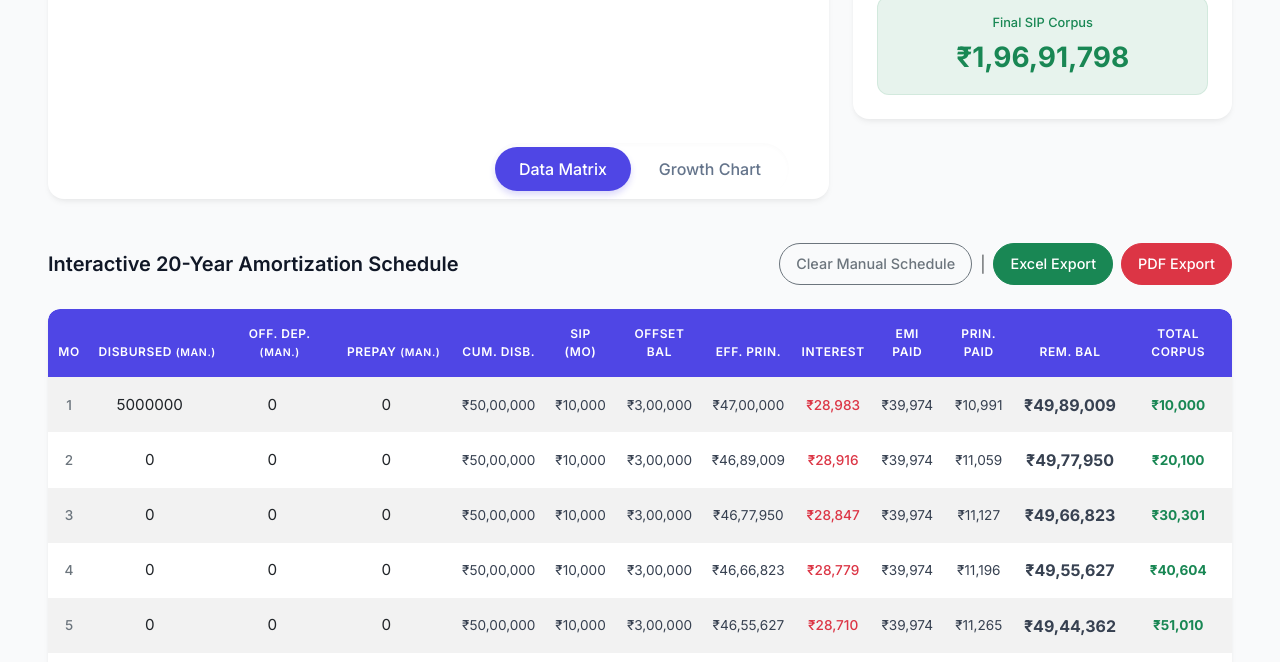
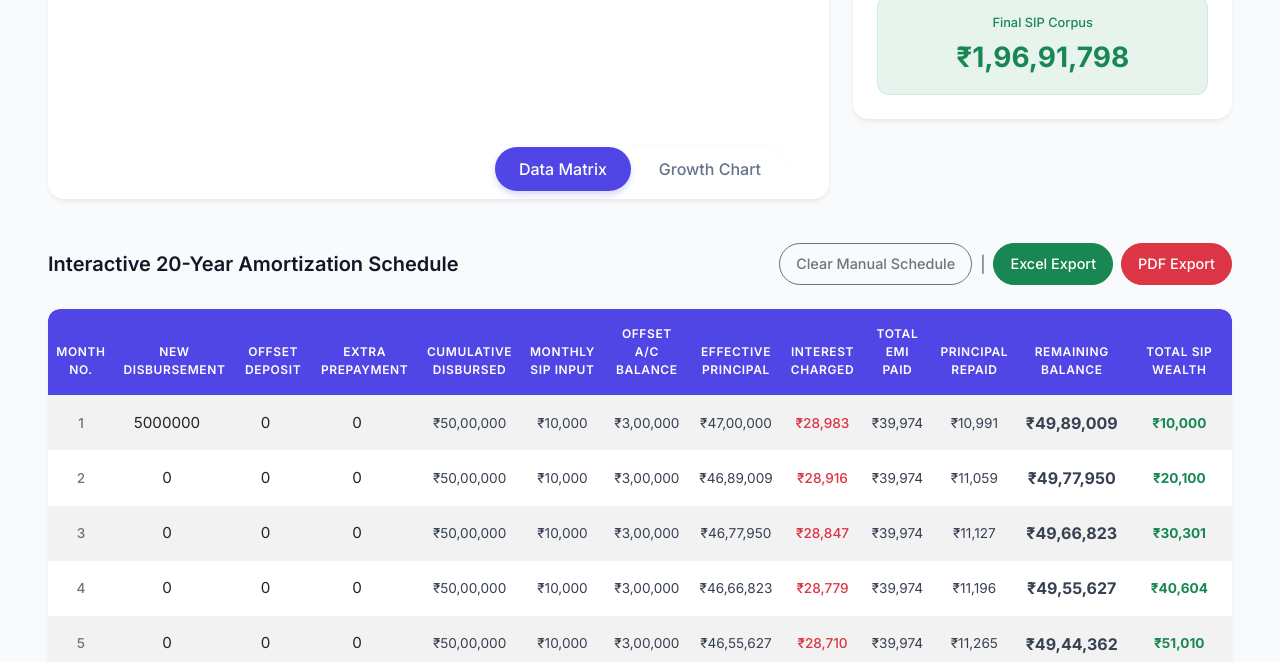
Before and after one commit to palak6041/SmartLoanCalculator, a plain HTML site: page index.html in a window 1280 px wide. Shown: the part 411-1073 px from the top of the page. Drawn offline with nearby package versions, Linux system fonts and the light colour scheme.

Commit message:
Update index.html

```diff
--- a/index.html
+++ b/index.html
@@ -210,19 +210,19 @@
                 <table class="table table-striped table-hover table-sm table-borderless mb-0 align-middle text-center" id="scheduleTable">
                     <thead>
                         <tr>
-                            <th style="border-top-left-radius: 0.75rem;">Mo</th>
-                            <th>Disbursed <small>(Man.)</small></th>
-                            <th>Off. Dep. <small>(Man.)</small></th>
-                            <th>Prepay <small>(Man.)</small></th>
-                            <th>Cum. Disb.</th>
-                            <th>SIP (Mo)</th>
-                            <th>Offset Bal</th>
-                            <th>Eff. Prin.</th>
-                            <th class="text-danger-light">Interest</th>
-                            <th>EMI Paid</th>
-                            <th>Prin. Paid</th>
-                            <th>Rem. Bal</th>
-                            <th class="text-success-light" style="border-top-right-radius: 0.75rem;">Total Corpus</th>
+                            <th style="border-top-left-radius: 0.75rem;">Month No.</th>
+                            <th>New Disbursement</th>
+                            <th>Offset Deposit</th>
+                            <th>Extra Prepayment</th>
+                            <th>Cumulative Disbursed</th>
+                            <th>Monthly SIP Input</th>
+                            <th>Offset A/C Balance</th>
+                            <th>Effective Principal</th>
+                            <th class="text-danger-light">Interest Charged</th>
+                            <th>Total EMI Paid</th>
+                            <th>Principal Repaid</th>
+                            <th>Remaining Balance</th>
+                            <th class="text-success-light" style="border-top-right-radius: 0.75rem;">Total SIP Wealth</th>
                         </tr>
                     </thead>
                     <tbody>
@@ -433,8 +433,6 @@
 
             // --- VISUALIZATION ---
             showChart() {
-                // FIX: Added a slight delay so Bootstrap can change 'display:none' to 'display:block'
-                // before Chart.js tries to draw. Without this, Chart.js renders at 0px width.
                 setTimeout(() => {
                     this.renderChart();
                 }, 150);
@@ -466,7 +464,7 @@
                                 pointRadius: 0
                             },
                             {
-                                label: 'Total SIP Corpus (Wealth)',
+                                label: 'Total SIP Wealth',
                                 data: wealthData,
                                 borderColor: GREEN,
                                 backgroundColor: GREEN + '08',
@@ -525,7 +523,7 @@
 
                 doc.autoTable({
                     startY: 25,
-                    head: [['Month', 'Disb (Mo)', 'Cum. Disb', 'Prepay', 'Eff. Principal', 'Interest', 'EMI Paid', 'Rem. Bal', 'Total Corpus']],
+                    head: [['Month', 'New Disb.', 'Cum. Disb.', 'Prepayment', 'Eff. Principal', 'Interest', 'EMI Paid', 'Rem. Balance', 'SIP Wealth']],
                     body: tableData,
                     styles: { fontSize: 7, font: 'times' },
                     headStyles: { fillColor: [79, 70, 229], halign: 'center' },
```
